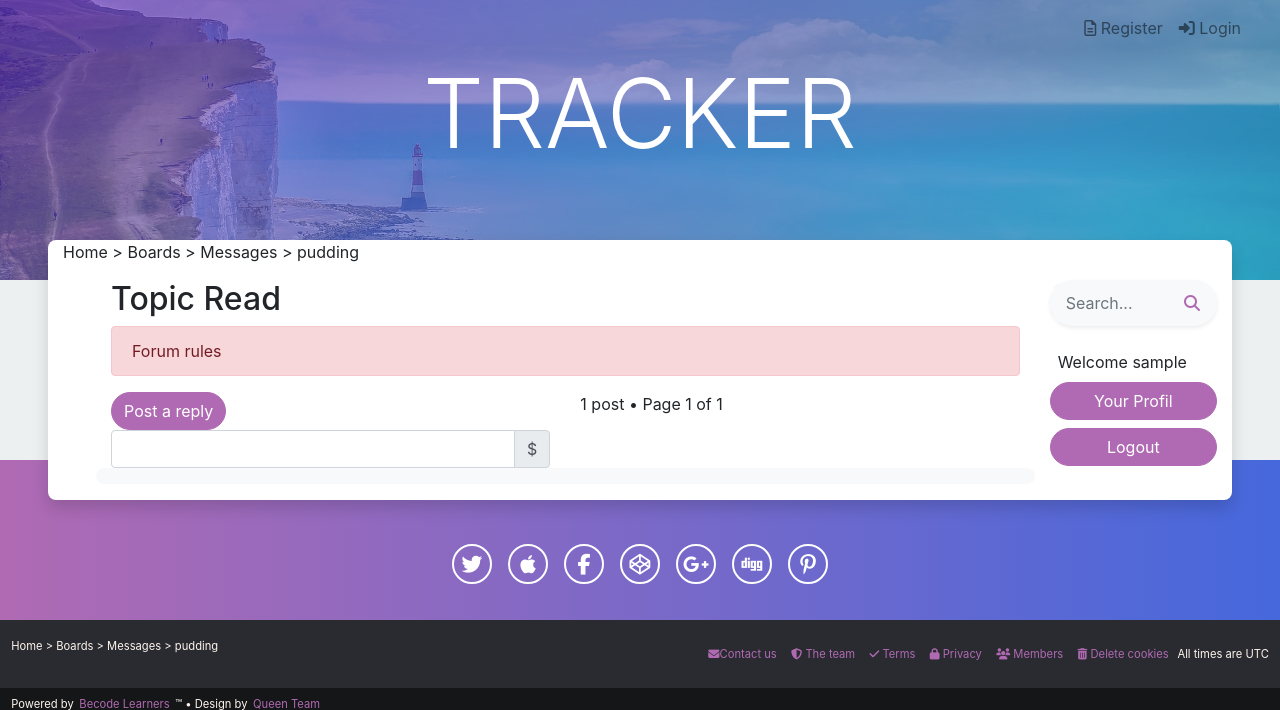
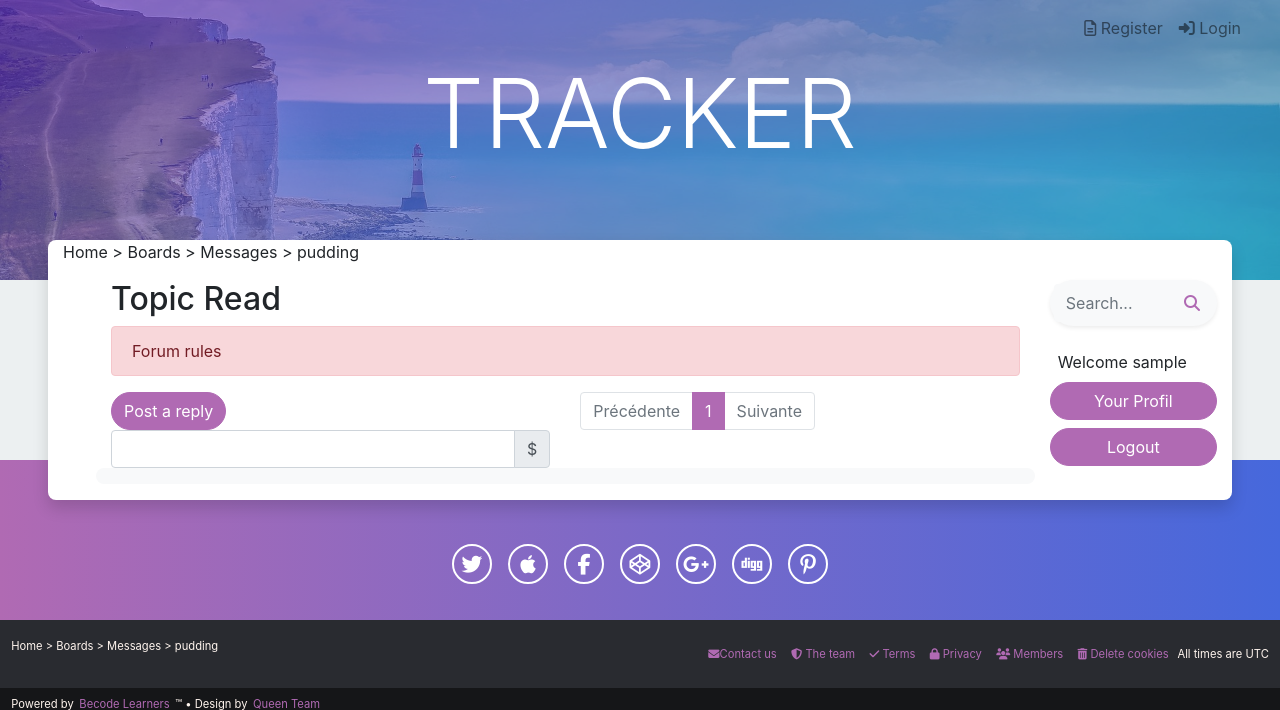
Before and after one commit to Freecey/Bulletin-Board-Project, a PHP site: page /comments.php?id=1 in a window 1280 px wide. Shown: the top 710 px of the page. Run offline with PHP 8.4, Linux system fonts and the light colour scheme; the visitor is signed in with stand-in values (Sample User, id 1); tables that the repository leaves empty or names only in its code hold one stand-in row (values such as "Sample post"); some libraries are stand-ins or nearby versions.

Commit message:
add pagination

```diff
--- a/comments.php
+++ b/comments.php
@@ -1,3 +1,33 @@
+<?php require('includes/connect.php') ?>
+<?php
+
+    // Creation de la pagination
+    if(isset($_GET['page']) && !empty($_GET['page'])){
+        $currentPage = (int) strip_tags($_GET['page']);
+    }else{
+        $currentPage = 1;
+    }
+
+
+    $query = $conn->prepare('SELECT count(*) AS nb_posts FROM posts');
+    $query->execute();
+    $result = $query->fetch();
+    $nb_posts = (int) $result['nb_posts'];
+
+    $byPage = 20;
+    $pages = ceil($nb_posts / $byPage);
+
+    $firstElemByPage = ($currentPage * $byPage) - $byPage;
+    $query = $conn->prepare('SELECT * FROM posts ORDER BY post_date DESC LIMIT :firstElementByPage, :byPage');
+    $query->bindValue(':firstElementByPage', $firstElemByPage, PDO::PARAM_INT);
+    $query->bindValue(':byPage', $byPage, PDO::PARAM_INT);
+
+    $query->execute();
+    $posts = $query->fetchAll(PDO::FETCH_ASSOC);
+
+
+?>
+
 <!DOCTYPE html>
 <html lang="en">
     <head>
@@ -9,7 +39,6 @@
         <script type="text/javascript" src="http://ajax.googleapis.com/ajax/libs/jquery/1.8/jquery.min.js"></script>
     </head>
     <body>
-        <?php include('includes/connect.php') ?>
         <?php include('includes/header.php'); ?>
         <main class="pr-sm-5 pl-sm-5">
             <div class="container-fluid shadow rounded-lg" id="content">
@@ -20,7 +49,6 @@
                 </div>
                 <div class="row">
                     <div class="col-xl-10 col-md-9">
-                    <!-- Comments -->
                         <section id="comments" class="mb-3 pl-5">
                             <div class="row">
                                 <div class="col">
@@ -41,7 +69,21 @@
                                     </div>
                                 </div>
                                 <div class="col">
-                                    1 post • Page 1 of 1
+                                    <nav>
+                                        <ul class="pagination">
+                                            <li class="page-item <?= ($currentPage == 1) ? "disabled" : "" ?>">
+                                                <a href="./comments.php?id=3&page=<?= $currentPage - 1 ?>" class="page-link">Précédente</a>
+                                            </li>
+                                            <?php for($page = 1; $page <= $pages; $page++): ?>
+                                            <li class="page-item <?= ($currentPage == $page) ? "active" : "" ?>">
+                                                    <a href="./comments.php?id=3&page=<?= $page ?>" class="page-link"><?= $page ?></a>
+                                                </li>
+                                            <?php endfor ?>
+                                            <li class="page-item <?= ($currentPage == $pages) ? "disabled" : "" ?>">
+                                                <a href="./comments.php?id=3&page=<?= $currentPage + 1 ?>" class="page-link">Suivante</a>
+                                            </li>
+                                        </ul>
+                                    </nav>
                                 </div>
                             </div>
                             <div class="row bg-light rounded-lg pb-3">
```
